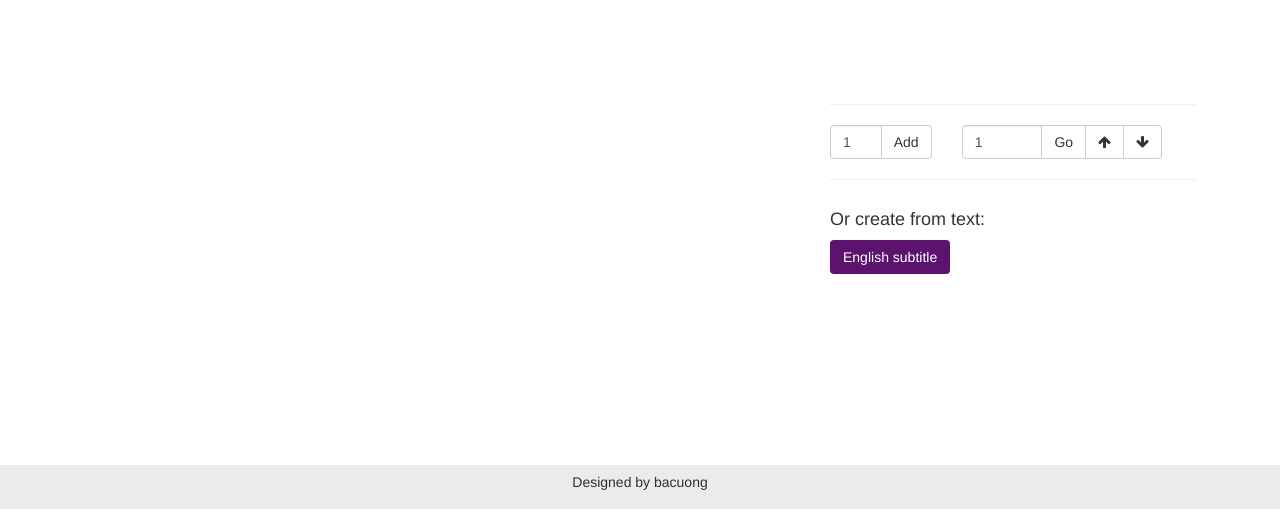
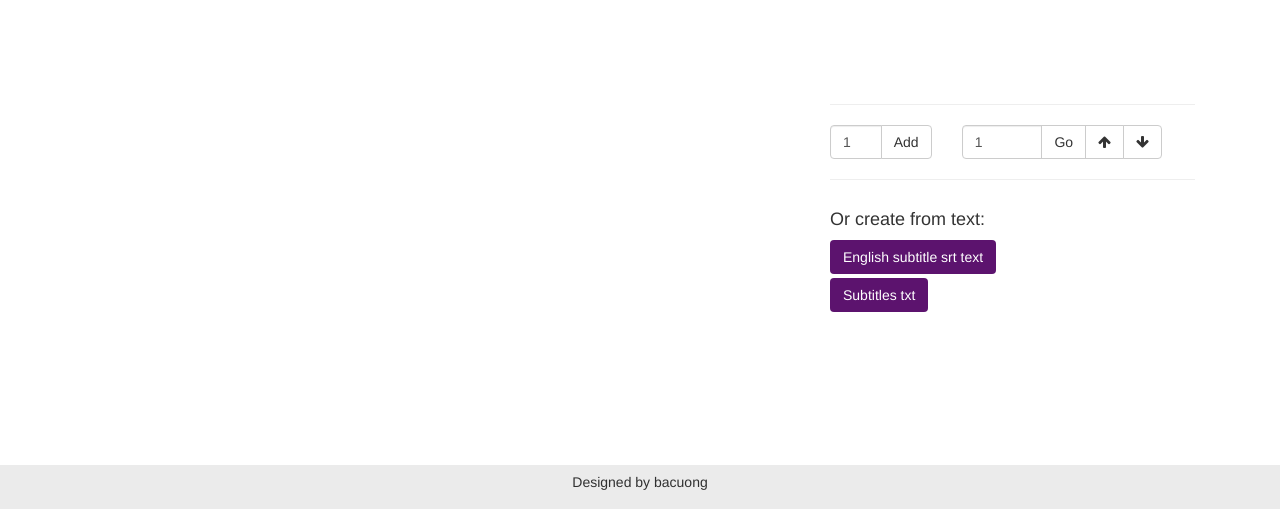
Before and after one commit to cuongnb14/bilyric, a Django app: a page that uses bilyric/templates/frontend/base.html in a window 1280 px wide. Shown: the part 450-959 px from the top of the page. Run offline with Django 3.2, Linux system fonts and the light colour scheme; a user stored in the database is signed in; tables that the repository leaves empty hold one stand-in row (values such as "Sample post"); parts of the project's set-up code (start-up, migrations or seed data) failed here and were passed over; some libraries are stand-ins or nearby versions.

Commit message:
add create subs by txt

```diff
--- a/bilyric/static/assets/js/generator_subtitles.js
+++ b/bilyric/static/assets/js/generator_subtitles.js
@@ -1,7 +1,6 @@
 jQuery(document).ready(function ($) {
     var subPanel = $("#ps-tmpl").clone();
     var subContainer = $("#cl-subtitles-container ul");
-    //var pnindex = 1;
     var player = new PlayerAdapter(document.getElementById("zmp3-frame").contentWindow);
 
 
@@ -93,6 +92,45 @@ jQuery(document).ready(function ($) {
 
     });
 
+    $("#cl-ft-txt-apply").click(function (){
+        var sub1 = $("#cl-ft-sub1-text").val().split("\n");
+        var sub2 = $("#cl-ft-sub2-text").val().split("\n");
+        var sub1Arr = [];
+        var sub2Arr = [];
+        sub1.forEach(function (item, index) {
+            var line1 = {};
+            var line2 = {};
+
+            line1.id = line2.id = index + 1;
+            line1.startTime = line1.endTime = line2.startTime = line2.endTime = 0;
+            line1.text = item;
+            try {
+                if(sub2.length > index){
+                    line2.text = sub2[index];
+                    if(line2.text == ""){
+                    line2.text = "...";
+                }
+                } else {
+                    line2.text = "...";
+                }
+            } catch (err) {
+                line2.text = "...";
+            }
+            sub1Arr.push(line1);
+            sub2Arr.push(line2);
+        });
+        var subtitles = {
+            sub1: parser.toSrt(sub1Arr),
+            sub2: parser.toSrt(sub2Arr)
+        };
+
+        subtitleHandler.reSetSubtitle(subtitles);
+        subtitleHandler.renderToForm();
+        $('.sub-txt-modal').modal('hide');
+        toastr["success"]("Subtitles applied");
+
+    });
+
     $("#cl-subtitles-container").on("click", ".ps-remove", function () {
         var idPanel = $(this).attr("fpn");
         $("#" + idPanel).hide("fast", function () {
--- a/bilyric/static/assets/js/subtitle.js
+++ b/bilyric/static/assets/js/subtitle.js
@@ -40,7 +40,6 @@ function Subtitles(subtitles) {
     this.player = new PlayerAdapter(document.getElementById("zmp3-frame").contentWindow);
 
     this.reSetSubtitle = function (subtitles) {
-        console.log(subtitles["sub1"]);
         this.subtitles = subtitles;
         this.sub1 = new Srt(subtitles["sub1"]);
         this.sub2 = new Srt(subtitles["sub2"]);
--- /dev/null
+++ b/bilyric/static/plugins/linedtextarea/jquery.numberedtextarea.css
@@ -0,0 +1,26 @@
+
+div.numberedtextarea-wrapper { position: relative; }
+
+div.numberedtextarea-wrapper textarea {
+  display: block;
+  -webkit-box-sizing: border-box;
+  -moz-box-sizing: border-box;
+  box-sizing: border-box;
+}
+
+div.numberedtextarea-line-numbers {
+  position: absolute;
+  top: 0;
+  left: 0;
+  right: 0;
+  bottom: 0;
+  width: 50px;
+  border-right: 1px solid #ffffff;
+  color: rgba(175, 175, 175, 0.5);
+  overflow: hidden;
+}
+
+div.numberedtextarea-number {
+  padding-right: 6px;
+  text-align: right;
+}
--- a/bilyric/templates/frontend/base.html
+++ b/bilyric/templates/frontend/base.html
@@ -37,6 +37,10 @@
 
     {#    <script src="{% static 'plugins' %}/pace/pace.js"></script>#}
     {#    <link href="{% static 'plugins' %}/pace/theme.css" rel="stylesheet"/>#}
+
+    <!-- linedtextarea -->
+
+    <link href="{% static 'plugins' %}/linedtextarea/jquery.numberedtextarea.css" rel="stylesheet"/>
 
 
     {% block style %}{% endblock %}
@@ -134,11 +138,10 @@
 
 <!-- Toastr and config -->
 <script src="{% static 'plugins' %}/toastr/toastr.min.js"></script>
+
+<script src="{% static 'plugins' %}/linedtextarea/jquery.numberedtextarea.js"></script>
+
 <script>
-
-    <!--
-    Toastr
-    config -->
     toastr.options = {
         "closeButton": false,
         "debug": false,
@@ -157,7 +160,15 @@
         "hideMethod": "fadeOut"
     };
 
-    <!-- Pace config -->
+    jQuery(document).ready(function ($) {
+            $('.lined-area').numberedtextarea();
+
+{#        $(".lined-text").linedtextarea(#}
+{#                {selectedLine: 1}#}
+{#        );#}
+    });
+
+
     {#    paceOptions = {#}
     {#        ajax: false,#}
     {#        document: false,#}
--- a/bilyric/templates/frontend/update_lyrics.html
+++ b/bilyric/templates/frontend/update_lyrics.html
@@ -188,7 +188,7 @@
                 </div>
                 <div class="col-md-12">
                     <button type="button" class="btn btn-bil" data-toggle="modal"
-                            data-target=".en-sub-modal">English subtitle
+                            data-target=".en-sub-modal">English subtitle srt text
                     </button>
                     <div class="modal fade en-sub-modal" tabindex="-1" role="dialog"
                          aria-labelledby="myLargeModalLabel">
@@ -197,14 +197,51 @@
                                 <div class="modal-header">
                                     <button type="button" class="close" data-dismiss="modal" aria-label="Close"><span
                                             aria-hidden="true">&times;</span></button>
-                                    <h4 class="modal-title" id="gridSystemModalLabel">English subtitle</h4>
+                                    <h4 class="modal-title" id="gridSystemModalLabel">English subtitle srt text</h4>
                                 </div>
                                 <div class="modal-body">
-                                    <textarea class="form-control" rows="20" id="cl-ft-text"></textarea>
+                                    <textarea class="form-control lined-area" rows="20" id="cl-ft-text"></textarea>
                                 </div>
                                 <div class="modal-footer">
                                     <button type="button" class="btn btn-default" data-dismiss="modal">Close</button>
                                     <button type="button" class="btn btn-primary" id="cl-ft-apply">Apply</button>
+                                </div>
+                            </div>
+                        </div>
+                    </div>
+                </div>
+
+                <div class="col-md-12" style="margin-top: 4px">
+                    <button type="button" class="btn btn-bil" data-toggle="modal"
+                            data-target=".sub-txt-modal">Subtitles txt
+                    </button>
+                    <div class="modal fade sub-txt-modal" tabindex="-1" role="dialog"
+                         aria-labelledby="myLargeModalLabel">
+                        <div class="modal-dialog modal-lg" role="document">
+                            <div class="modal-content">
+                                <div class="modal-header">
+                                    <button type="button" class="close" data-dismiss="modal" aria-label="Close"><span
+                                            aria-hidden="true">&times;</span></button>
+                                    <h4 class="modal-title" id="gridSystemModalLabel">Subtitles</h4>
+                                </div>
+                                <div class="modal-body">
+                                    <div class="row">
+                                        <div class="col-md-6">
+                                            <textarea class="form-control lined-area" rows="20"
+                                                      id="cl-ft-sub1-text"></textarea>
+                                        </div>
+                                        <div class="col-md-6">
+                                            <textarea class="form-control lined-area" rows="20"
+                                                      id="cl-ft-sub2-text"></textarea>
+                                        </div>
+
+
+                                    </div>
+
+                                </div>
+                                <div class="modal-footer">
+                                    <button type="button" class="btn btn-default" data-dismiss="modal">Close</button>
+                                    <button type="button" class="btn btn-primary" id="cl-ft-txt-apply">Apply</button>
                                 </div>
                             </div>
                         </div>
```
Also changed, not shown: bilyric/static/plugins/linedtextarea/jquery.numberedtextarea.js (added). Lines whose indentation alone changed are shown as unchanged.
